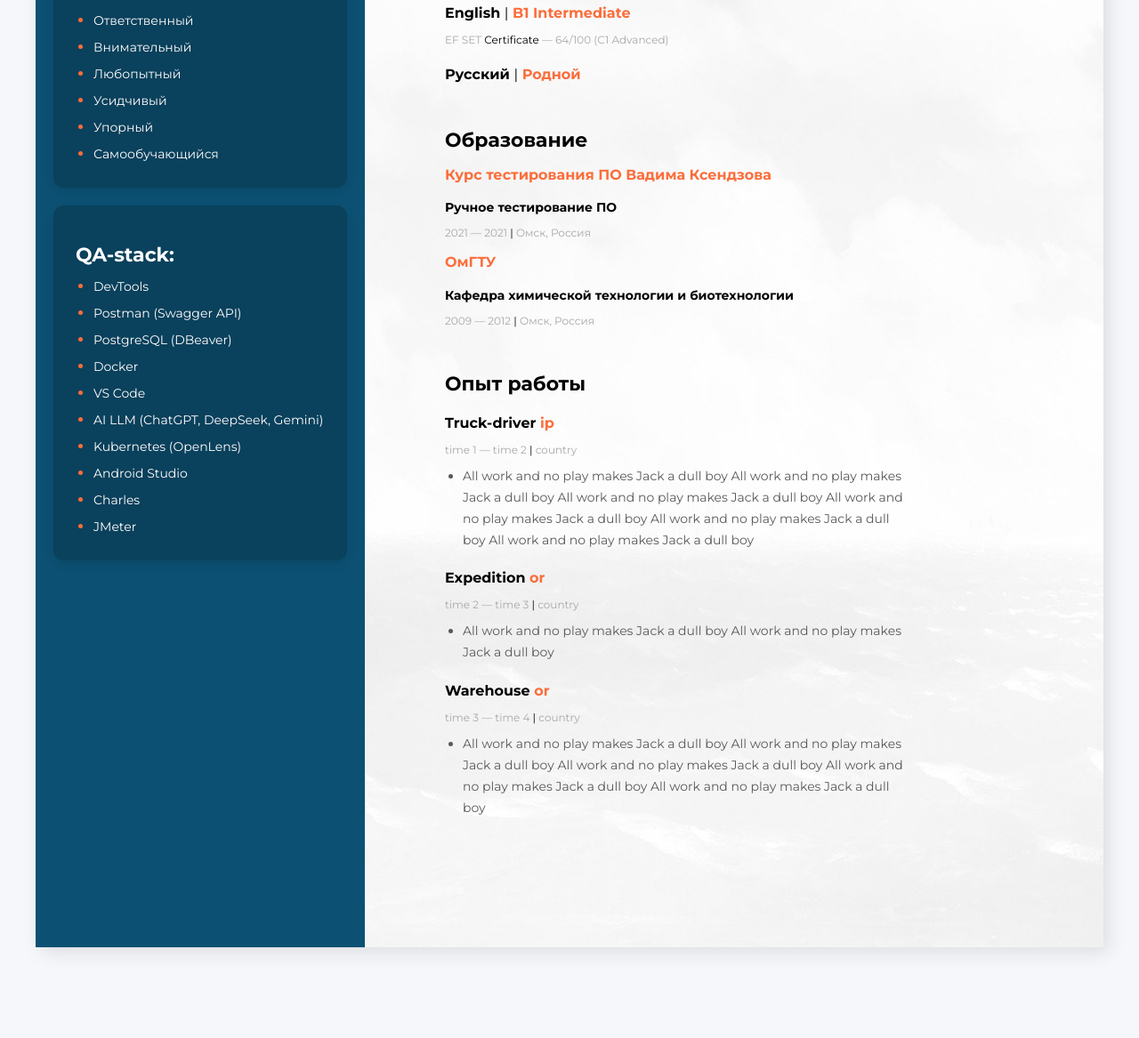
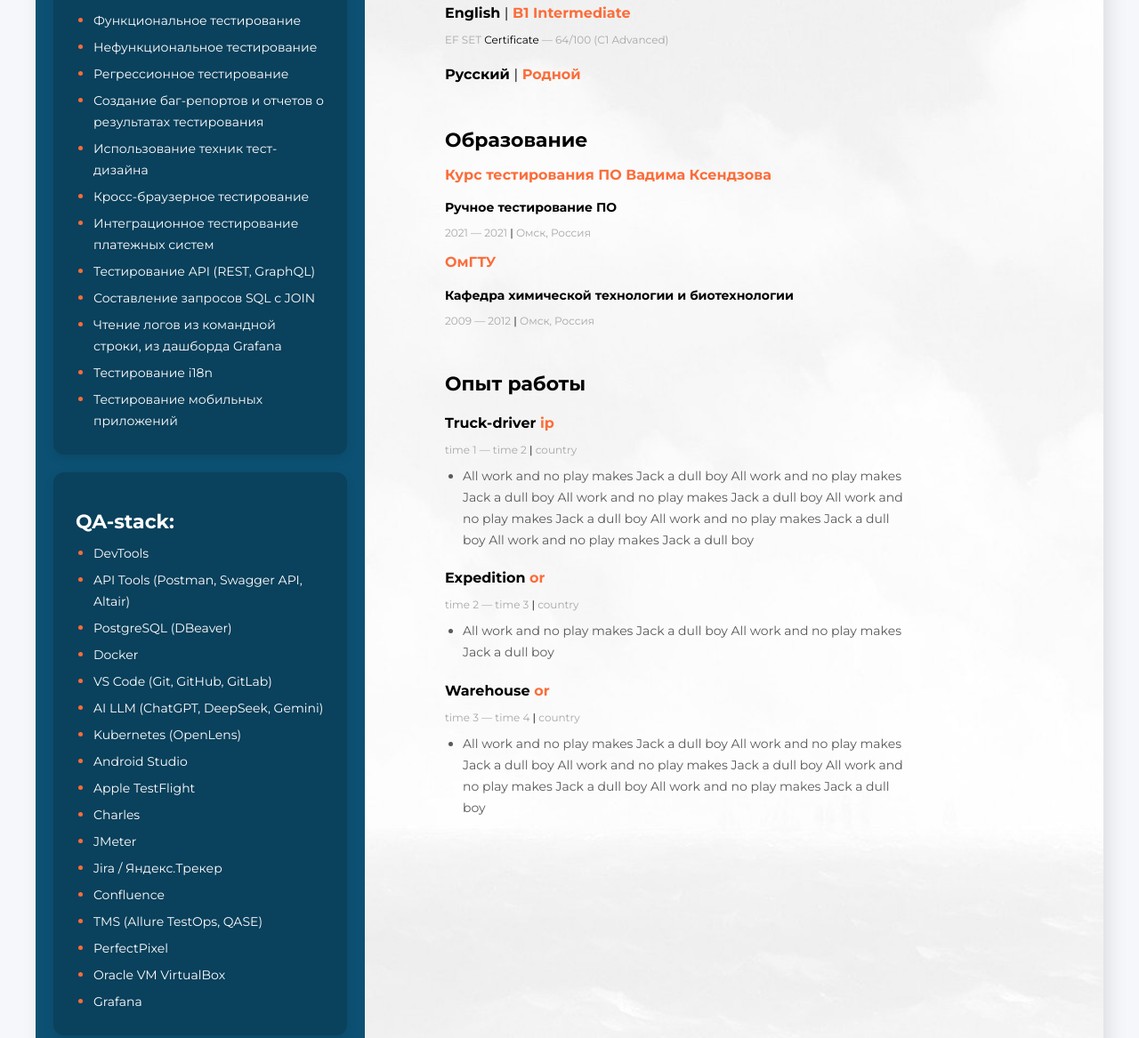
Before and after one commit to v-las/v-las.github.io, a plain HTML site: page resume-ru.html in a window 1280 px wide. Shown: the part 877-2044 px from the top of the page at 89% size. Before the commit the page ends 1982 px from the top, so only its background shows below. Drawn offline with Linux system fonts and the light colour scheme; files whose address does not match are found by name.

Commit message:
Обновление информации в сайдбаре

```diff
--- a/css/resume.css
+++ b/css/resume.css
@@ -33,15 +33,17 @@ body {
 }
 
 .contacts-section,
+.soft-skills-section,
 .tech-skills-section,
-.soft-skills-section {
+.qa-stack-section {
   margin: 20px 0 0 0;
   width: 100%;
 }
 
 .contacts-section,
 .soft-skills-section,
-.tech-skills-section {
+.tech-skills-section,
+.qa-stack-section {
   background-color: rgba(0, 0, 0, 0.2);
   padding: 20px 25px;
   border-radius: 12px;
--- a/resume-ru.html
+++ b/resume-ru.html
@@ -161,6 +161,105 @@
             <span class="contact-text">LinkedIn</span>
           </a>
         </div>
+        <div class="tech-skills-section">
+          <h3 class="sidebar-title">Технические навыки:</h3>
+          <ul class="skills-list">
+            <li class="skills-list-item">
+              <span class="skills-list-text">Функциональное тестирование</span>
+            </li>
+            <li class="skills-list-item">
+              <span class="skills-list-text">Нефункциональное тестирование</span>
+            </li>
+            <li class="skills-list-item">
+              <span class="skills-list-text">Регрессионное тестирование</span>
+            </li>
+            <li class="skills-list-item">
+              <span class="skills-list-text">Создание баг-репортов и отчетов о результатах тестирования</span>
+            </li>
+            <li class="skills-list-item">
+              <span class="skills-list-text">Использование техник тест-дизайна</span>
+            </li>
+            <li class="skills-list-item">
+              <span class="skills-list-text">Кросс-браузерное тестирование</span>
+            </li>
+            <li class="skills-list-item">
+              <span class="skills-list-text">Интеграционное тестирование платежных систем</span>
+            </li>
+            <li class="skills-list-item">
+              <span class="skills-list-text">Тестирование API (REST, GraphQL)</span>
+            </li>
+            <li class="skills-list-item">
+              <span class="skills-list-text">Составление запросов SQL с JOIN</span>
+            </li>
+            <li class="skills-list-item">
+              <span class="skills-list-text">Чтение логов из командной строки, из дашборда Grafana</span>
+            </li>
+            <li class="skills-list-item">
+              <span class="skills-list-text">Тестирование i18n</span>
+            </li>
+            <li class="skills-list-item">
+              <span class="skills-list-text">Тестирование мобильных приложений</span>
+            </li>
+          </ul>
+        </div>
+        <div class="qa-stack-section">
+          <h3 class="sidebar-title">QA-stack:</h3>
+          <ul class="skills-list">
+            <li class="skills-list-item">
+              <span class="skills-list-text">DevTools</span>
+            </li>
+            <li class="skills-list-item">
+              <span class="skills-list-text">API Tools (Postman, Swagger API, Altair)</span>
+            </li>
+            <li class="skills-list-item">
+              <span class="skills-list-text">PostgreSQL (DBeaver)</span>
+            </li>
+            <li class="skills-list-item">
+              <span class="skills-list-text">Docker</span>
+            </li>
+            <li class="skills-list-item">
+              <span class="skills-list-text">VS Code (Git, GitHub, GitLab)</span>
+            </li>
+            <li class="skills-list-item">
+              <span class="skills-list-text"
+                >AI LLM (ChatGPT, DeepSeek, Gemini)</span
+              >
+            </li>
+            <li class="skills-list-item">
+              <span class="skills-list-text">Kubernetes (OpenLens)</span>
+            </li>
+            <li class="skills-list-item">
+              <span class="skills-list-text">Android Studio</span>
+            </li>
+            <li class="skills-list-item">
+              <span class="skills-list-text">Apple TestFlight</span>
+            </li>
+            <li class="skills-list-item">
+              <span class="skills-list-text">Charles</span>
+            </li>
+            <li class="skills-list-item">
+              <span class="skills-list-text">JMeter</span>
+            </li>
+            <li class="skills-list-item">
+              <span class="skills-list-text">Jira / Яндекс.Трекер</span>
+            </li>
+            <li class="skills-list-item">
+              <span class="skills-list-text">Confluence</span>
+            </li>
+            <li class="skills-list-item">
+              <span class="skills-list-text">TMS (Allure TestOps, QASE)</span>
+            </li>
+            <li class="skills-list-item">
+              <span class="skills-list-text">PerfectPixel</span>
+            </li>
+            <li class="skills-list-item">
+              <span class="skills-list-text">Oracle VM VirtualBox</span>
+            </li>
+            <li class="skills-list-item">
+              <span class="skills-list-text">Grafana</span>
+            </li>
+          </ul>
+        </div>
         <div class="soft-skills-section">
           <h3 class="sidebar-title">Личные качества:</h3>
           <ul class="skills-list">
@@ -181,43 +280,6 @@
             </li>
             <li class="skills-list-item">
               <span class="skills-list-text">Самообучающийся</span>
-            </li>
-          </ul>
-        </div>
-        <div class="tech-skills-section">
-          <h3 class="sidebar-title">QA-stack:</h3>
-          <ul class="skills-list">
-            <li class="skills-list-item">
-              <span class="skills-list-text">DevTools</span>
-            </li>
-            <li class="skills-list-item">
-              <span class="skills-list-text">Postman (Swagger API)</span>
-            </li>
-            <li class="skills-list-item">
-              <span class="skills-list-text">PostgreSQL (DBeaver)</span>
-            </li>
-            <li class="skills-list-item">
-              <span class="skills-list-text">Docker</span>
-            </li>
-            <li class="skills-list-item">
-              <span class="skills-list-text">VS Code</span>
-            </li>
-            <li class="skills-list-item">
-              <span class="skills-list-text"
-                >AI LLM (ChatGPT, DeepSeek, Gemini)</span
-              >
-            </li>
-            <li class="skills-list-item">
-              <span class="skills-list-text">Kubernetes (OpenLens)</span>
-            </li>
-            <li class="skills-list-item">
-              <span class="skills-list-text">Android Studio</span>
-            </li>
-            <li class="skills-list-item">
-              <span class="skills-list-text">Charles</span>
-            </li>
-            <li class="skills-list-item">
-              <span class="skills-list-text">JMeter</span>
             </li>
           </ul>
         </div>
```
